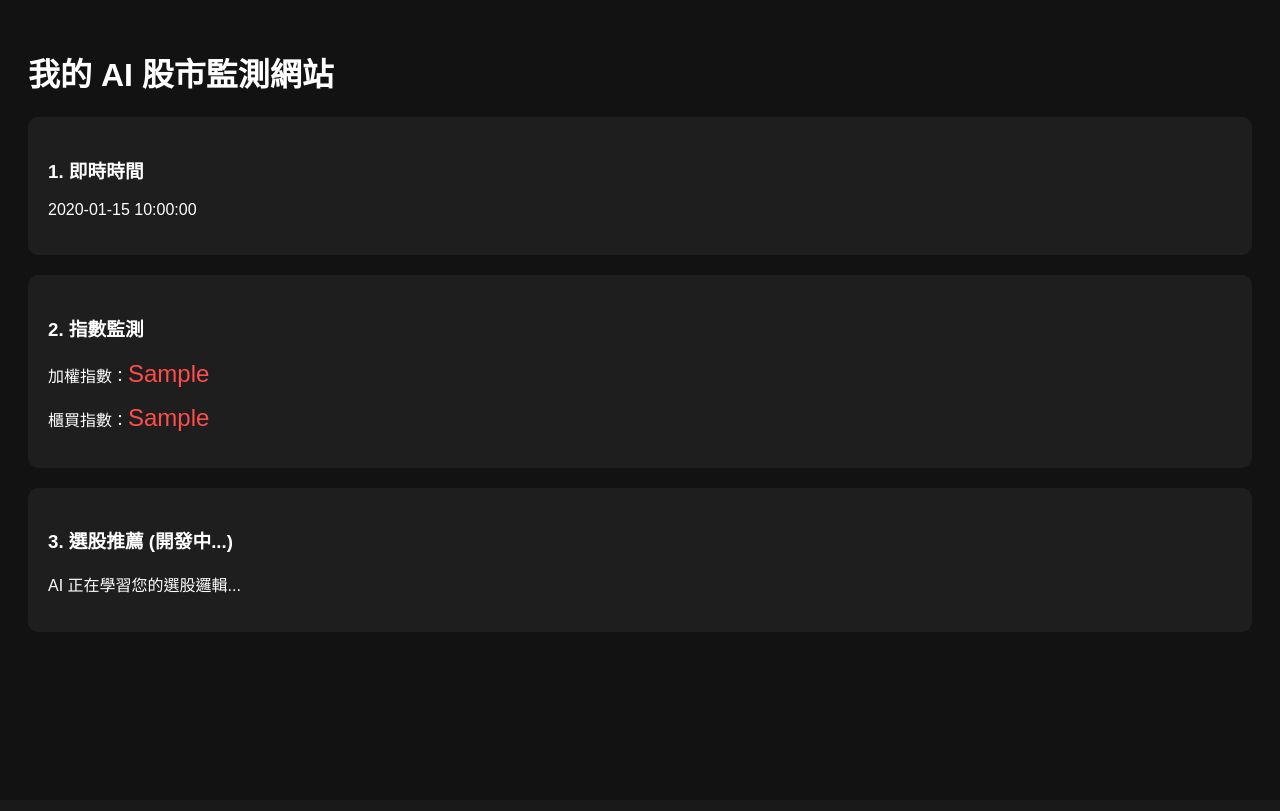
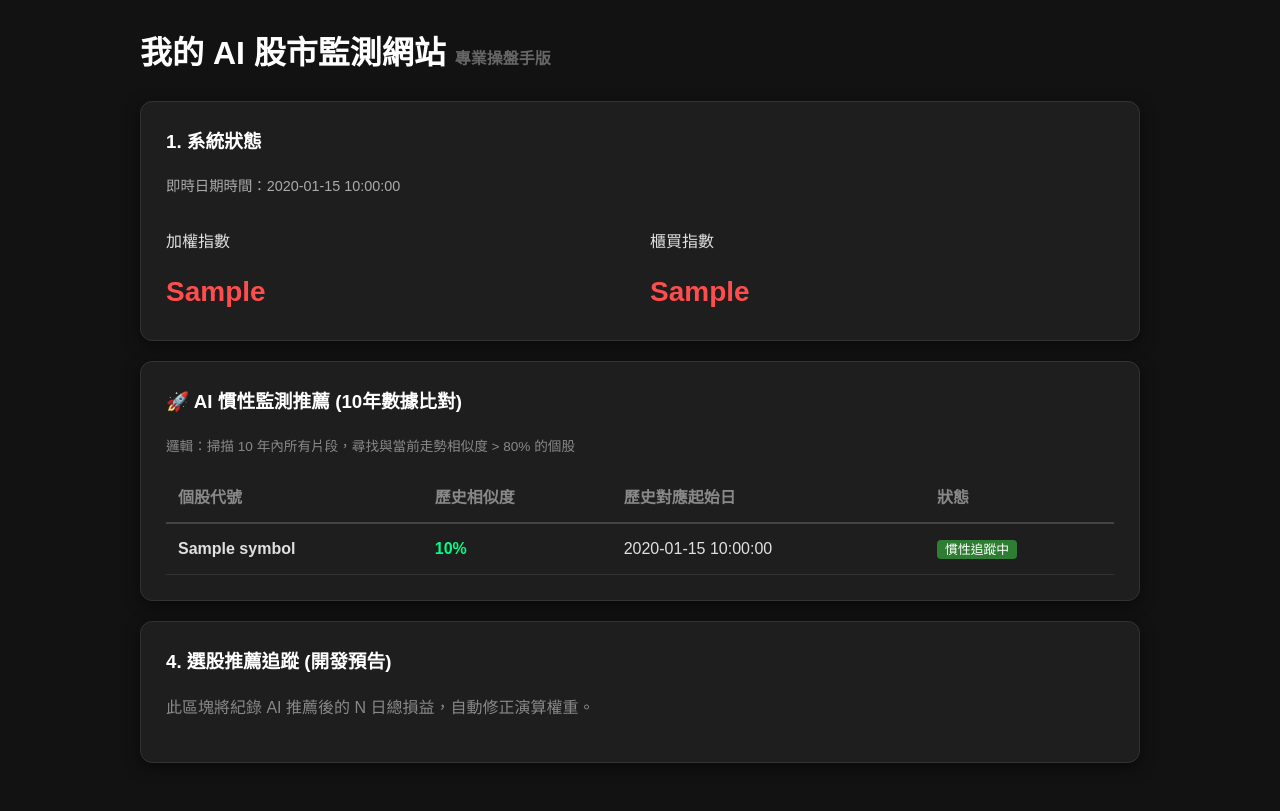
Before and after one commit to dannykao0715-code/stock-ai, a Flask app: template templates/index.html in a window 1280 px wide. Before the commit the page ends 593 px from the top, so only its background shows below. Run offline with Flask 3, Linux system fonts and the light colour scheme; the template is opened without the code that fills it: most values are stand-ins (such as "Sample title", 1, 10 or a date in 2020).

Commit message:
Update index.html

```diff
--- a/templates/index.html
+++ b/templates/index.html
@@ -2,30 +2,78 @@
 <html lang="zh-Hant">
 <head>
     <meta charset="UTF-8">
-    <title>AI 股市監測站</title>
+    <meta name="viewport" content="width=device-width, initial-scale=1.0">
+    <title>AI 股市慣性監測站</title>
     <style>
-        body { font-family: sans-serif; background: #121212; color: white; padding: 20px; }
-        .card { background: #1e1e1e; padding: 20px; border-radius: 10px; margin-bottom: 20px; }
-        .index-val { font-size: 24px; color: #ff4d4d; }
+        body { font-family: 'PingFang TC', 'Microsoft JhengHei', sans-serif; background: #121212; color: #e0e0e0; padding: 20px; line-height: 1.6; }
+        .container { max-width: 1000px; margin: 0 auto; }
+        .card { background: #1e1e1e; padding: 25px; border-radius: 12px; margin-bottom: 20px; box-shadow: 0 4px 15px rgba(0,0,0,0.5); border: 1px solid #333; }
+        h1, h3 { color: #ffffff; margin-top: 0; }
+        .index-group { display: flex; gap: 20px; }
+        .index-item { flex: 1; }
+        .index-val { font-size: 28px; font-weight: bold; color: #ff4d4d; }
+        table { width: 100%; border-collapse: collapse; margin-top: 15px; }
+        th { text-align: left; padding: 12px; border-bottom: 2px solid #444; color: #888; }
+        td { padding: 12px; border-bottom: 1px solid #333; }
+        .high-score { color: #00ff88; font-weight: bold; }
+        .time-tag { color: #aaa; font-size: 0.9em; }
+        .status-badge { background: #2e7d32; color: white; padding: 2px 8px; border-radius: 4px; font-size: 0.8em; }
     </style>
 </head>
 <body>
-    <h1>我的 AI 股市監測網站</h1>
+    <div class="container">
+        <h1>我的 AI 股市監測網站 <span style="font-size: 0.5em; color: #666;">專業操盤手版</span></h1>
 
-    <div class="card">
-        <h3>1. 即時時間</h3>
-        <p>{{ current_time }}</p>
-    </div>
+        <div class="card">
+            <h3>1. 系統狀態</h3>
+            <p class="time-tag">即時日期時間：{{ current_time }}</p>
+            <div class="index-group">
+                <div class="index-item">
+                    <p>加權指數</p>
+                    <div class="index-val">{{ tw_idx if tw_idx else "載入中..." }}</div>
+                </div>
+                <div class="index-item">
+                    <p>櫃買指數</p>
+                    <div class="index-val">{{ otc_idx if otc_idx else "載入中..." }}</div>
+                </div>
+            </div>
+        </div>
 
-    <div class="card">
-        <h3>2. 指數監測</h3>
-        <p>加權指數：<span class="index-val">{{ tw_idx }}</span></p>
-        <p>櫃買指數：<span class="index-val">{{ otc_idx }}</span></p>
-    </div>
+        <div class="card">
+            <h3>🚀 AI 慣性監測推薦 (10年數據比對)</h3>
+            <p style="font-size: 0.85em; color: #888;">邏輯：掃描 10 年內所有片段，尋找與當前走勢相似度 > 80% 的個股</p>
+            <table>
+                <thead>
+                    <tr>
+                        <th>個股代號</th>
+                        <th>歷史相似度</th>
+                        <th>歷史對應起始日</th>
+                        <th>狀態</th>
+                    </tr>
+                </thead>
+                <tbody>
+                    {% for item in recommendations %}
+                    <tr>
+                        <td><strong>{{ item.symbol }}</strong></td>
+                        <td><span class="high-score">{{ item.score }}%</span></td>
+                        <td>{{ item.history_date }}</td>
+                        <td><span class="status-badge">慣性追蹤中</span></td>
+                    </tr>
+                    {% else %}
+                    <tr>
+                        <td colspan="4" style="text-align: center; color: #666; padding: 40px;">
+                            目前排行榜個股中，尚未發現符合高度慣性重演之目標。
+                        </td>
+                    </tr>
+                    {% endfor %}
+                </tbody>
+            </table>
+        </div>
 
-    <div class="card">
-        <h3>3. 選股推薦 (開發中...)</h3>
-        <p>AI 正在學習您的選股邏輯...</p>
+        <div class="card">
+            <h3>4. 選股推薦追蹤 (開發預告)</h3>
+            <p style="color: #888;">此區塊將紀錄 AI 推薦後的 N 日總損益，自動修正演算權重。</p>
+        </div>
     </div>
 </body>
 </html>
```
